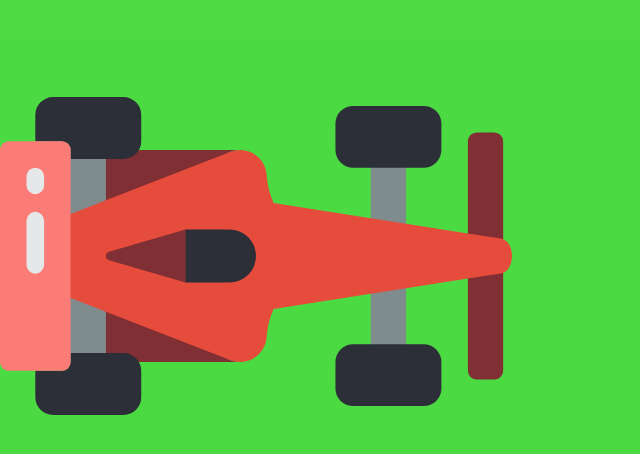
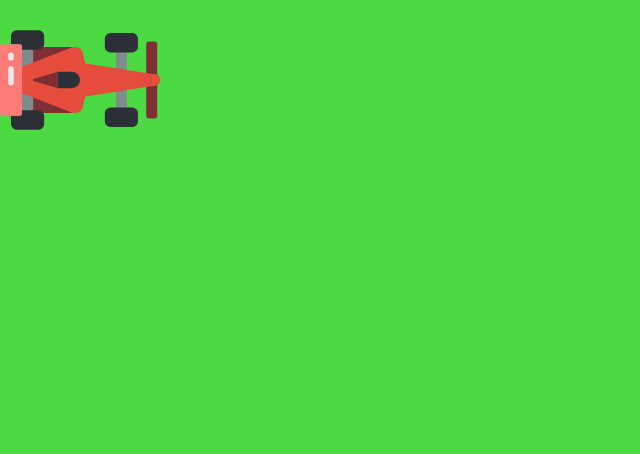
Before and after one commit to angelsleung/driving-game, a website: page index.html in a window 1280 px wide. Shown: the whole page, without its empty margins (0-640 px from the left). Drawn offline with Linux system fonts and the light colour scheme.

Commit message:
Made sure that the car is sized and positioned the same as in the provided example. #1

```diff
--- a/styles.css
+++ b/styles.css
@@ -7,6 +7,6 @@ body {
   background: center/1000% url("images/favicon.ico");
 }
 
-.background {
-  width: 100%;
+.car {
+  width: 10rem;
 }
```
Also changed, not shown: index.html (+0 -1 lines).
